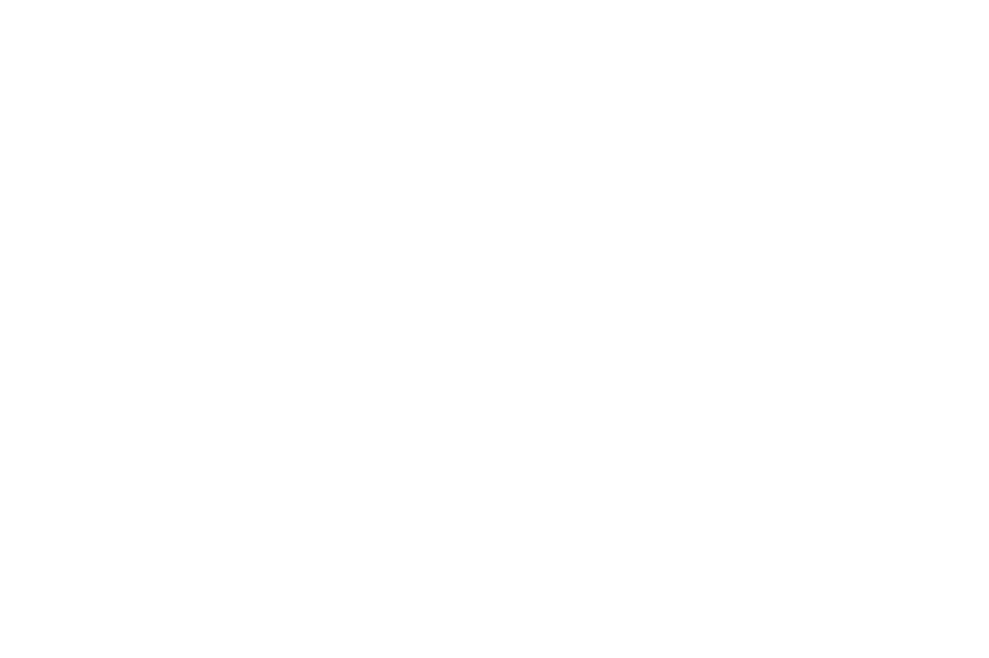
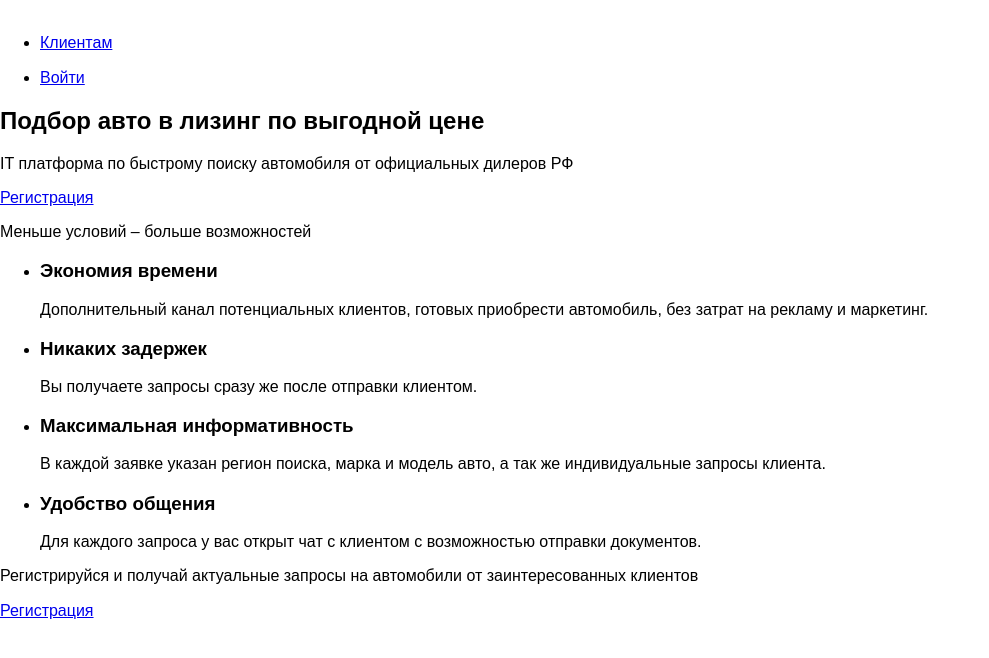
Before and after one commit to greatstudentkaze/test-media-works, a website: page source/index.html in a window 1280 px wide. Shown: the whole page, without its empty margins (0-989 px from the left). Drawn offline with nearby package versions, Linux system fonts and the light colour scheme; files that its build step writes are made by us from their sources.

Commit message:
feat(index.html): add html markup

```diff
--- a/source/index.html
+++ b/source/index.html
@@ -9,5 +9,76 @@
   <link rel="stylesheet" href="css/style.min.css">
 </head>
 <body class="page__body">
+  <header class="page-header">
+    <div class="page-header__top">
+      <a class="logo">
+        <img src="" width="" height="" alt="">
+      </a>
+      <nav class="main-nav">
+        <ul class="main-nav__list site-list">
+          <li class="site-list__item">
+            <a href="#">Клиентам</a>
+          </li>
+        </ul>
+        <ul class="main-nav__list user-list">
+          <li class="user-list__item">
+            <a href="#">Войти</a>
+          </li>
+        </ul>
+      </nav>
+    </div>
+    <section class="page-header__hero hero">
+      <h2 class="hero__title">Подбор авто в лизинг по выгодной цене</h2>
+      <p class="hero__text">IT платформа по быстрому поиску автомобиля от официальных дилеров РФ</p>
+      <a class="button hero__button" href="#">Регистрация</a>
+    </section>
+  </header>
+  <main>
+    <section class="advantages">
+      <h2 class="visually-hidden">Преимущества</h2>
+      <p class="advantages__text">Меньше условий – больше возможностей</p>
+      <ul class="advantages__list">
+        <li>
+          <article class="advantage-card">
+            <h3 class="advantage-card__title">Экономия времени</h3>
+            <p class="advantage-card__description">
+              Дополнительный канал потенциальных клиентов, готовых приобрести автомобиль, без затрат на рекламу и маркетинг.
+            </p>
+          </article>
+        </li>
+        <li>
+          <article class="advantage-card">
+            <h3 class="advantage-card__title">Никаких задержек</h3>
+            <p class="advantage-card__description">
+              Вы получаете запросы сразу же после отправки клиентом.
+            </p>
+          </article>
+        </li>
+        <li>
+          <article class="advantage-card">
+            <h3 class="advantage-card__title">Максимальная информативность</h3>
+            <p class="advantage-card__description">
+              В каждой заявке указан регион поиска, марка и модель авто, а так же  индивидуальные запросы клиента.
+            </p>
+          </article>
+        </li>
+        <li>
+          <article class="advantage-card">
+            <h3 class="advantage-card__title">Удобство общения</h3>
+            <p class="advantage-card__description">
+              Для каждого запроса у вас открыт чат с клиентом с возможностью отправки документов.
+            </p>
+          </article>
+        </li>
+      </ul>
+    </section>
+    <section class="registration">
+      <h2 class="visually-hidden">Регистрация</h2>
+      <p class="registration__text">
+        Регистрируйся и получай актуальные запросы на автомобили от заинтересованных клиентов
+      </p>
+      <a class="button registration__button" href="#">Регистрация</a>
+    </section>
+  </main>
 </body>
 </html>
```
